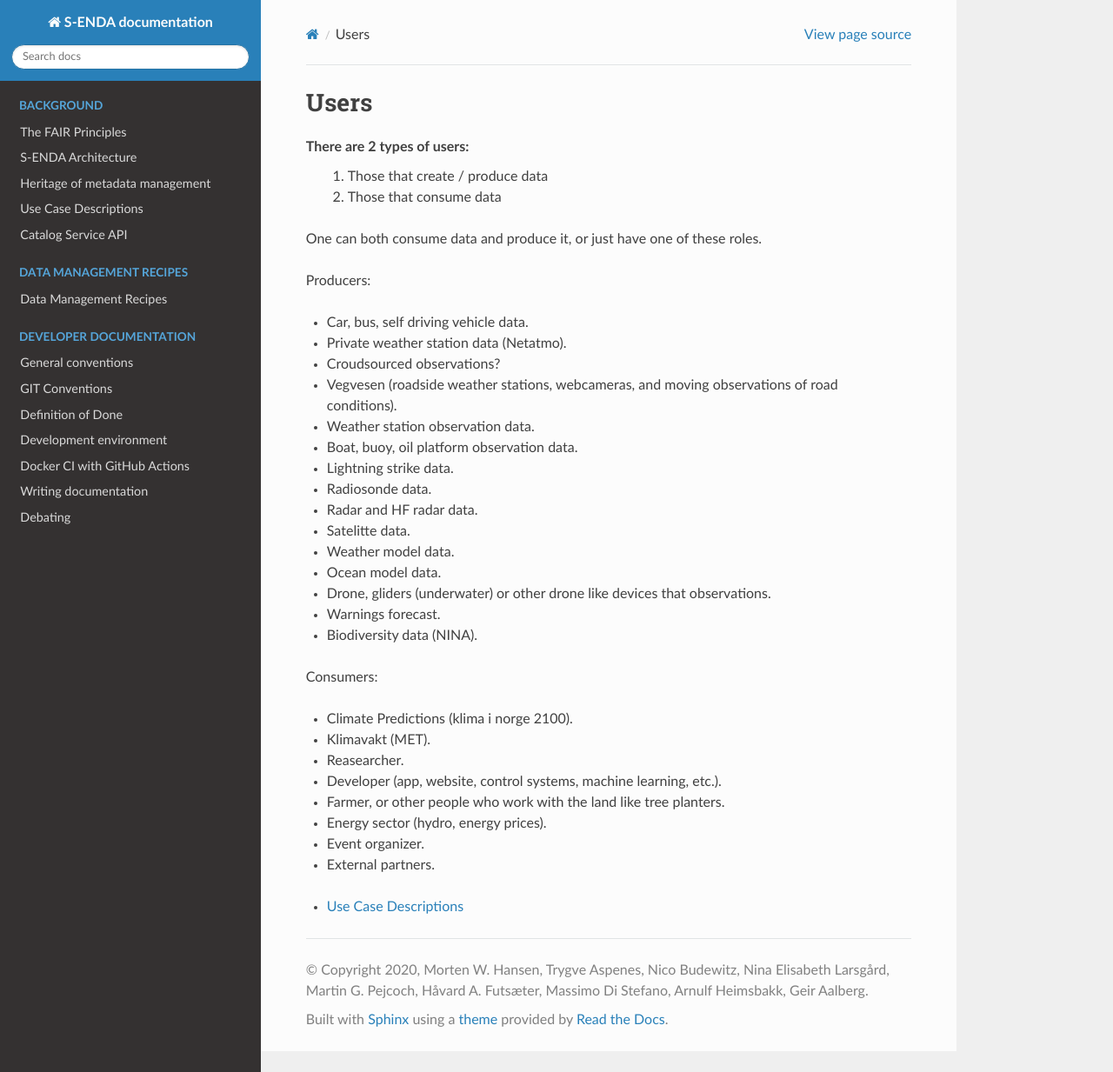
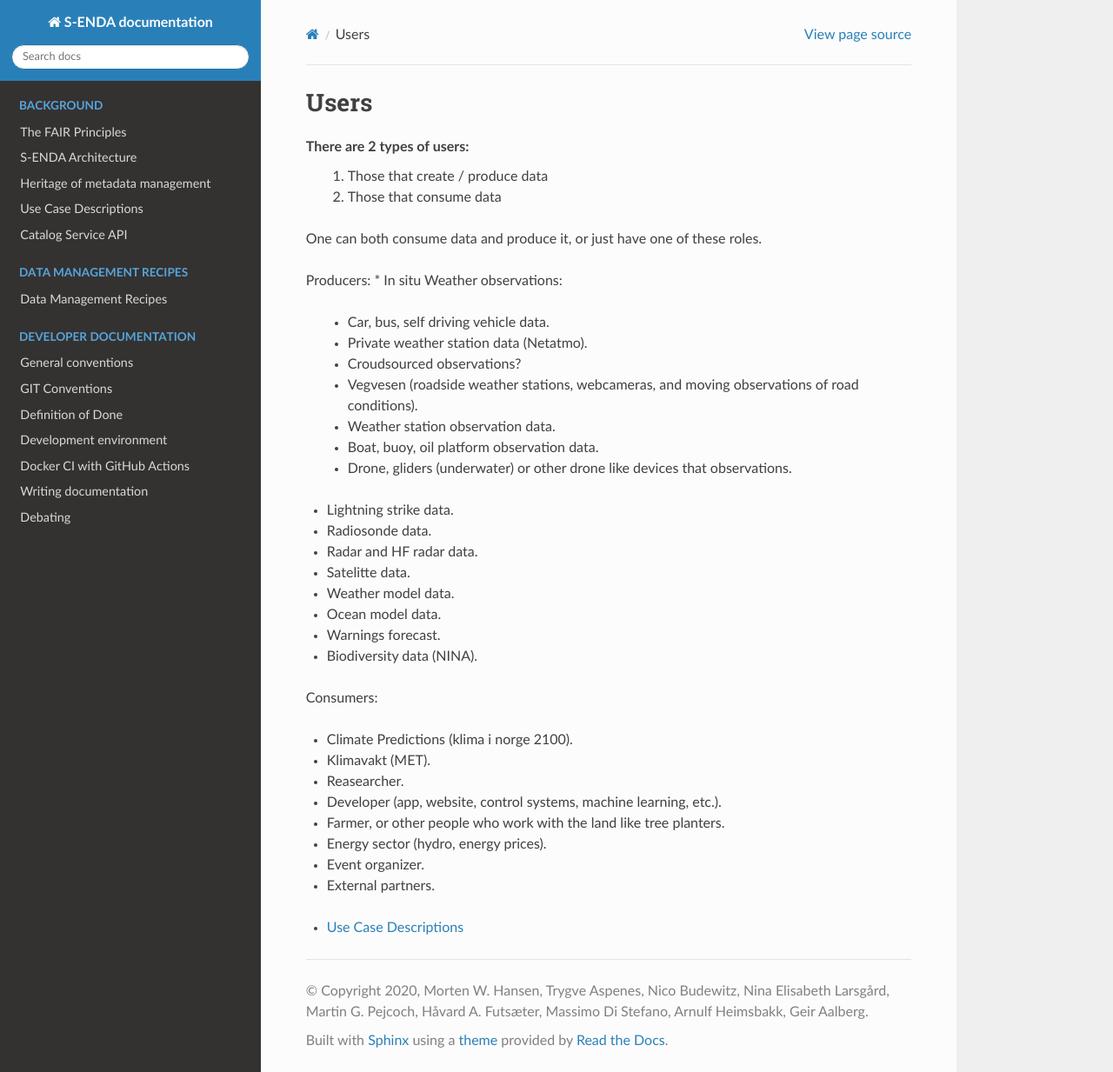
Before and after one commit to metno/S-ENDA-documentation, a Sphinx documentation site: the page built from source/users.rst, in a window 1280 px wide and 1233 px high. Shown: the whole window at 87% size. Built offline with Sphinx 7.4.7 and the Read the Docs theme 2.0.0, drawn with Linux system fonts in a browser that asks for light colours.

Commit message:
Update users.rst

```diff
--- a/source/users.rst
+++ b/source/users.rst
@@ -8,18 +8,21 @@ There are 2 types of users:
 One can both consume data and produce it, or just have one of these roles.
 
 Producers:
+* In situ Weather observations:
 
-* Car, bus, self driving vehicle data.
+ * Car, bus, self driving vehicle data.
 
-* Private weather station data (Netatmo).
+ * Private weather station data (Netatmo).
 
-* Croudsourced observations?
+ * Croudsourced observations?
 
-* Vegvesen (roadside weather stations, webcameras, and moving observations of road conditions).
+ * Vegvesen (roadside weather stations, webcameras, and moving observations of road conditions).
 
-* Weather station observation data.
+ * Weather station observation data.
 
-* Boat, buoy, oil platform observation data.
+ * Boat, buoy, oil platform observation data.
+
+ * Drone, gliders (underwater) or other drone like devices that observations.
 
 * Lightning strike data.
 
```
Also changed, not shown: other parts of source/users.rst (+0 -2 lines).
